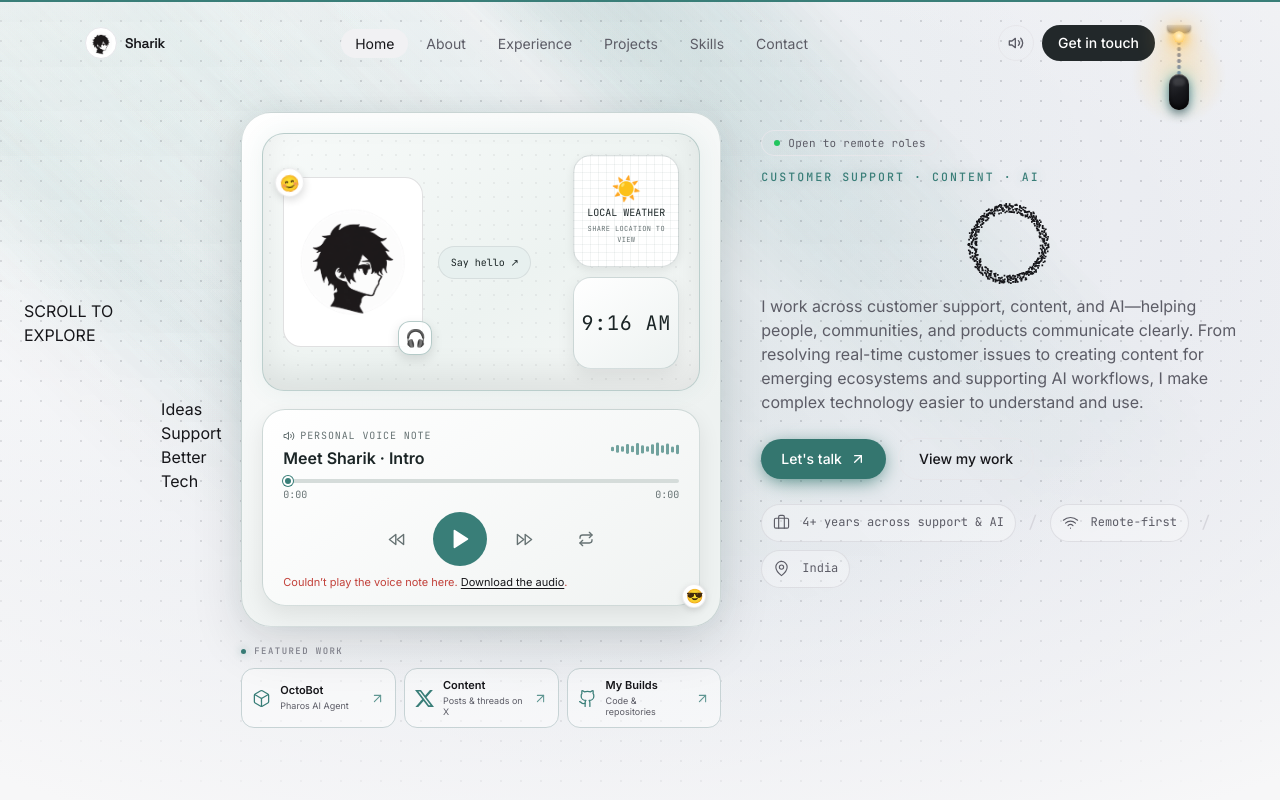
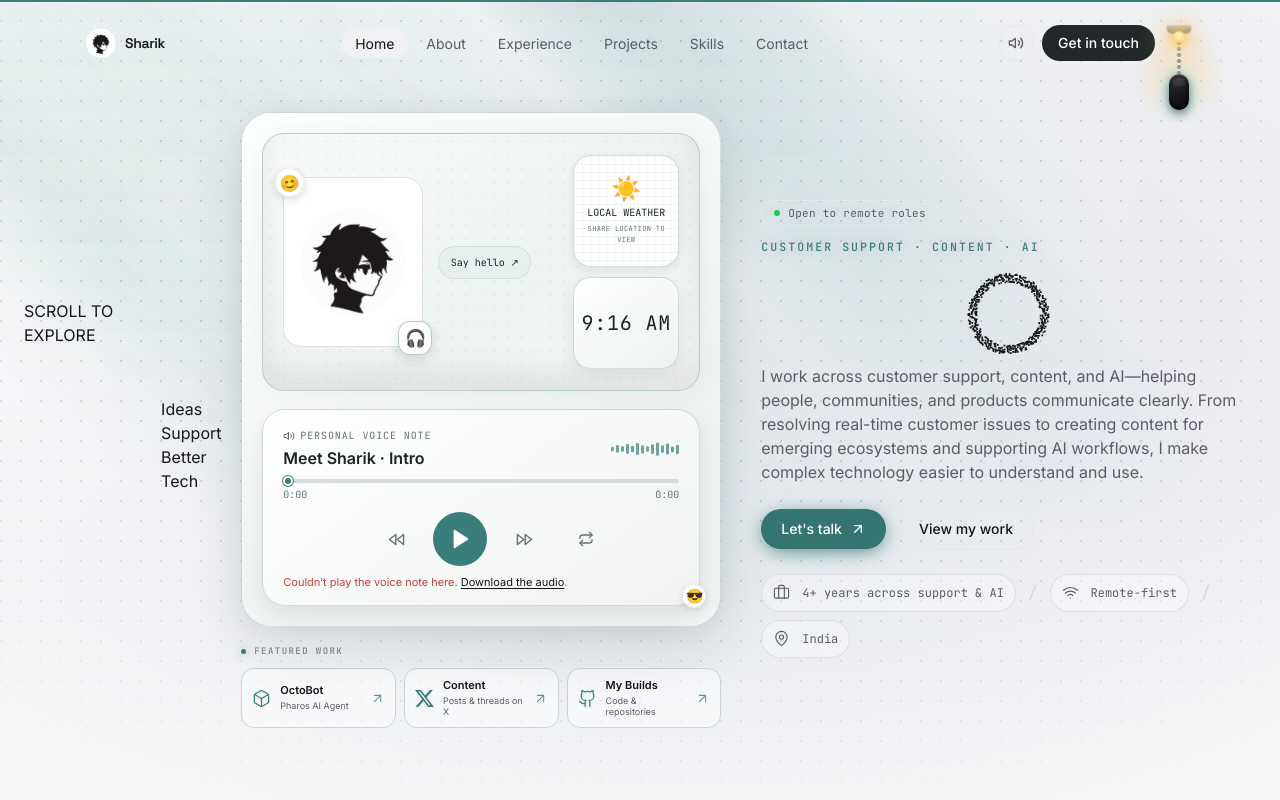
Before and after one commit to isharik/Portfolio, a Next.js app: page / in a window 1280 px wide. Shown: the top 800 px of the page. Built offline with nearby package versions, Linux system fonts and the light colour scheme.

Commit message:
Center hero copy alongside intro player

```diff
--- a/src/components/sections/Hero.tsx
+++ b/src/components/sections/Hero.tsx
@@ -125,7 +125,7 @@
           </div>
         </div>
 
-        <div className="flex min-w-0 flex-col items-center text-center lg:items-start lg:text-left">
+        <div className="flex min-w-0 flex-col items-center text-center lg:self-center lg:items-start lg:text-left">
           <div className="rise mt-4" style={rise(0.2)}>
             <span data-parallax-layer="4" className="inline-flex items-center gap-2 rounded-full border border-border bg-surface/40 px-3 py-1">
               <span className="h-1.5 w-1.5 rounded-full bg-green-500" />
```
